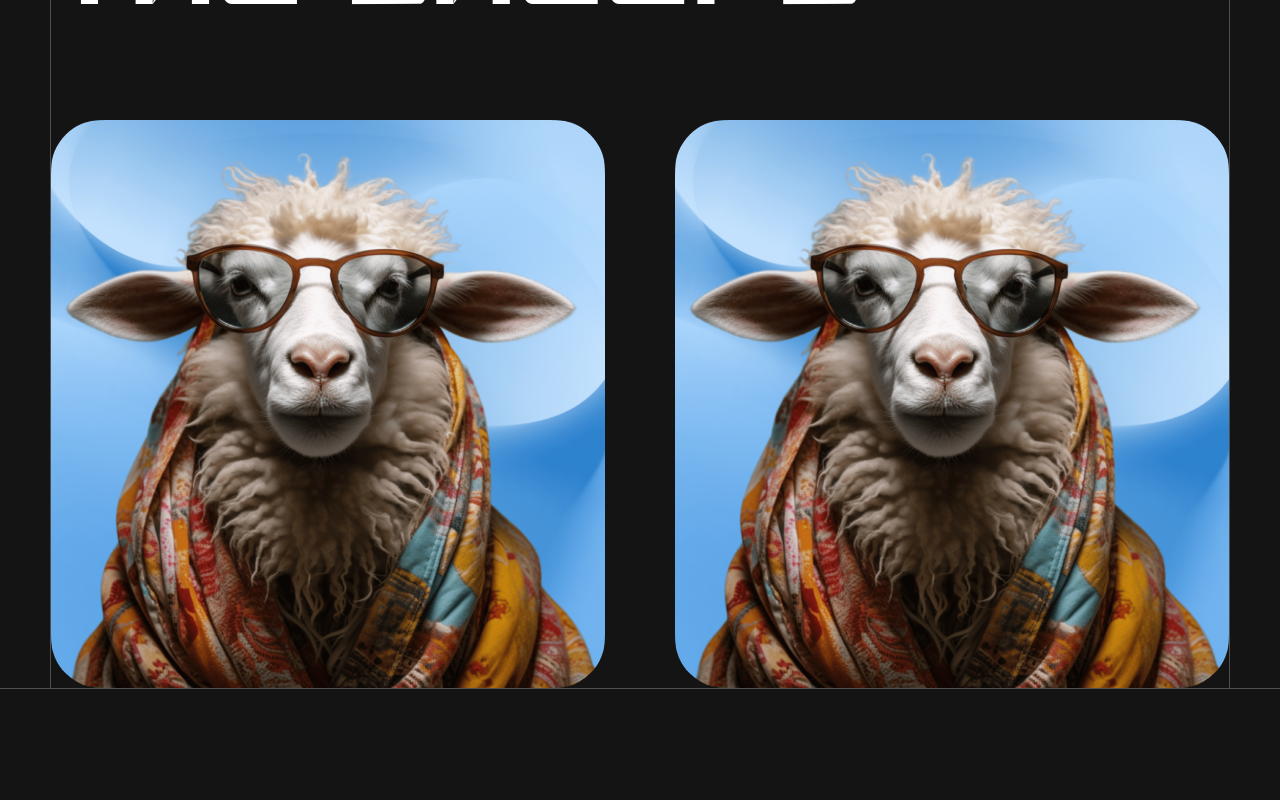
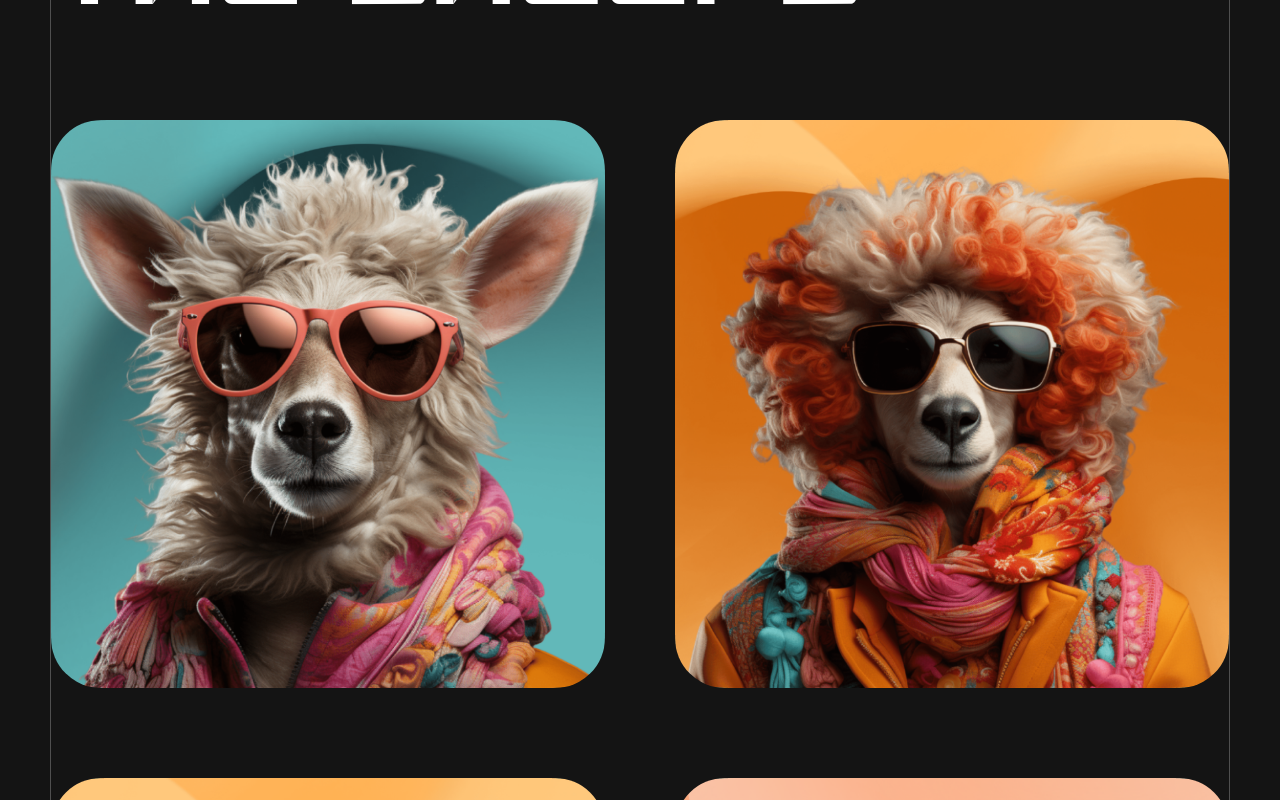
Before and after one commit to bambuuk/chic-sheep, a Next.js app: page / in a window 1280 px wide. Shown: the part 4400-5200 px from the top of the page. Before the commit the page ends 5089 px from the top, so only its background shows below. Built offline with nearby package versions, Linux system fonts and the light colour scheme.

Commit message:
create stareSheep data and prepare new structure of Sheep List in StareSheep component

```diff
--- a/src/asserts/data.ts
+++ b/src/asserts/data.ts
@@ -40,3 +40,60 @@ export const roadmap = [
     id: "Future Unveiled",
   },
 ];
+
+export const stareSheep = [
+  {
+    title: "Pablo the Poetic",
+    description:
+      "Pablo loves the hushed conversations of poets and the melodic cadence of their verses.",
+    features: ["Artistic soul", "Books lover", "Brave"],
+    bgColor: "#62b8b9",
+    textColor: "#141414",
+    img: "/images/stareSheep/pablo.png",
+  },
+  {
+    title: "Leo the Legendary",
+    description:
+      "Leo is more than just a striking visual; he's a shepherd of the arcane arts, a master of magic tricks, and an aficionado of all things mystifying.",
+    features: ["Dreamer", "Magician", "Illusionist"],
+    bgColor: "#ea531b",
+    textColor: "#fff",
+    img: "/images/stareSheep/leo.png",
+  },
+  {
+    title: "Fiona the Flamboyant",
+    description:
+      "Fiona is a fashionista extraordinaire, an aficionado of all things fabulous, and a connoisseur of elegance.She adores the rustle of luxurious fabrics and the mesmerizing allure of statement accessories.",
+    features: ["Fashionista", "Designer", "Good girl"],
+    bgColor: "#b6346b",
+    textColor: "#fff",
+    img: "/images/stareSheep/leo.png",
+  },
+  {
+    title: "Felix the Fearless",
+    description:
+      "Donned in digital armor, Felix is a symbol of courage, resilience, and an unquenchable love for sport, hunting, and the art of soldiery.",
+    features: ["Brave", "Soldier", "Hunter"],
+    bgColor: "#e5783e",
+    textColor: "#fff",
+    img: "/images/stareSheep/felix.png",
+  },
+  {
+    title: "Eleanor the Eloquent",
+    description:
+      "Eleanor adores the grandeur of theater, the eloquence of poetry, and the enchantment of the stage. She revels in the rustling of velvety curtains, the scent of vintage costumes, and the hushed anticipation before the curtains rise.",
+    features: ["Actress", "Creator", "Elegant"],
+    bgColor: "#bfddfa",
+    textColor: "#141414",
+    img: "/images/stareSheep/eleanor.png",
+  },
+  {
+    title: "Leonardo Baa Vinci",
+    description:
+      "Leonardo spends his days frolicking in meadows adorned with wildflowers, using his hooves to sketch out intricate designs in the soft earth. His true passion lies in his dreams of becoming a renowned painter among the Sheep community.",
+    features: ["Artist", "Bright", "Aesthete"],
+    bgColor: "#fbb41a",
+    textColor: "#141414",
+    img: "/images/stareSheep/leonardo.png",
+  },
+];
--- a/src/components/StareSheep.tsx
+++ b/src/components/StareSheep.tsx
@@ -9,6 +9,7 @@ import {
 } from "./CustomElements";
 import Image from "next/image";
 import CardButton from "./CardButton";
+import { stareSheep } from "@/asserts/data";
 
 const CustomizedContainer = styled(CustomContainer)(({ }) => ({
   position: 'relative',
@@ -135,7 +136,6 @@ const SheepFeatures = styled('div')(({ }) => ({
 const SheepFeature = styled('div')(({ theme }) => ({
   borderRadius: '50px',
   padding: '8px 20px',
-  width: '112px',
   height: '40px',
   background: '#bfddfa',
   fontFamily: theme.typography.fontFamily,
@@ -144,6 +144,7 @@ const SheepFeature = styled('div')(({ theme }) => ({
   lineHeight: '118%',
   color: '#141414',
   textTransform: 'capitalize',
+  textAlign: 'center'
 }));
 
 const StareSheep = () => {
@@ -165,7 +166,46 @@ const StareSheep = () => {
             </Title>
 
             <SheepList>
-              <SheepItem>
+              {stareSheep.map(({ title, description, features, bgColor, textColor, img }) => {
+                return (
+                  <SheepItem key={title}>
+                    <SheepImg
+                      src={img}
+                      width={815}
+                      height={835}
+                      alt="Sheep"
+                    />
+                    <SecondBlock>
+                      <SheepTitle>{title}</SheepTitle>
+
+                      <SheepDescr>{description}</SheepDescr>
+
+                      <SheepFeatures>
+                        {features.map((item) => {
+                          return (
+                            <SheepFeature
+                              key={item}
+                              sx={{ backgroundColor: bgColor, fontSize: textColor }}
+                            >
+                              {item}
+                            </SheepFeature>
+                          )
+                        })}
+                        {/* <SheepFeature>Actress</SheepFeature>
+                        <SheepFeature>Creator</SheepFeature>
+                        <SheepFeature>elegant</SheepFeature> */}
+                      </SheepFeatures>
+
+                      <Box sx={{ marginTop: '45px', maxWidth: '419px', width: '100%' }}>
+                        <CardButton
+                          text={'BUY a Sheep'}
+                        />
+                      </Box>
+                    </SecondBlock>
+                  </SheepItem>
+                )
+              })}
+              {/* <SheepItem>
                 <SheepImg
                   src='/images/stareSheep/eleanor.png'
                   width={815}
@@ -188,19 +228,11 @@ const StareSheep = () => {
                   </SheepFeatures>
 
                   <Box sx={{ marginTop: '45px', maxWidth: '419px', width: '100%' }}>
-                    <CardButton text={'BUY a Sheep'} />
+                    <CardButton text={'BUY a Sheep'} bgColor={'#141414'} textColor={'#62b8b9'} />
                   </Box>
                 </SecondBlock>
               </SheepItem>
-
-              <SheepItem>
-                <SheepImg
-                  src='/images/stareSheep/eleanor.png'
-                  width={815}
-                  height={835}
-                  alt="Sheep"
-                />
-              </SheepItem>
+              */}
 
             </SheepList>
           </SectionWrapper>
```
